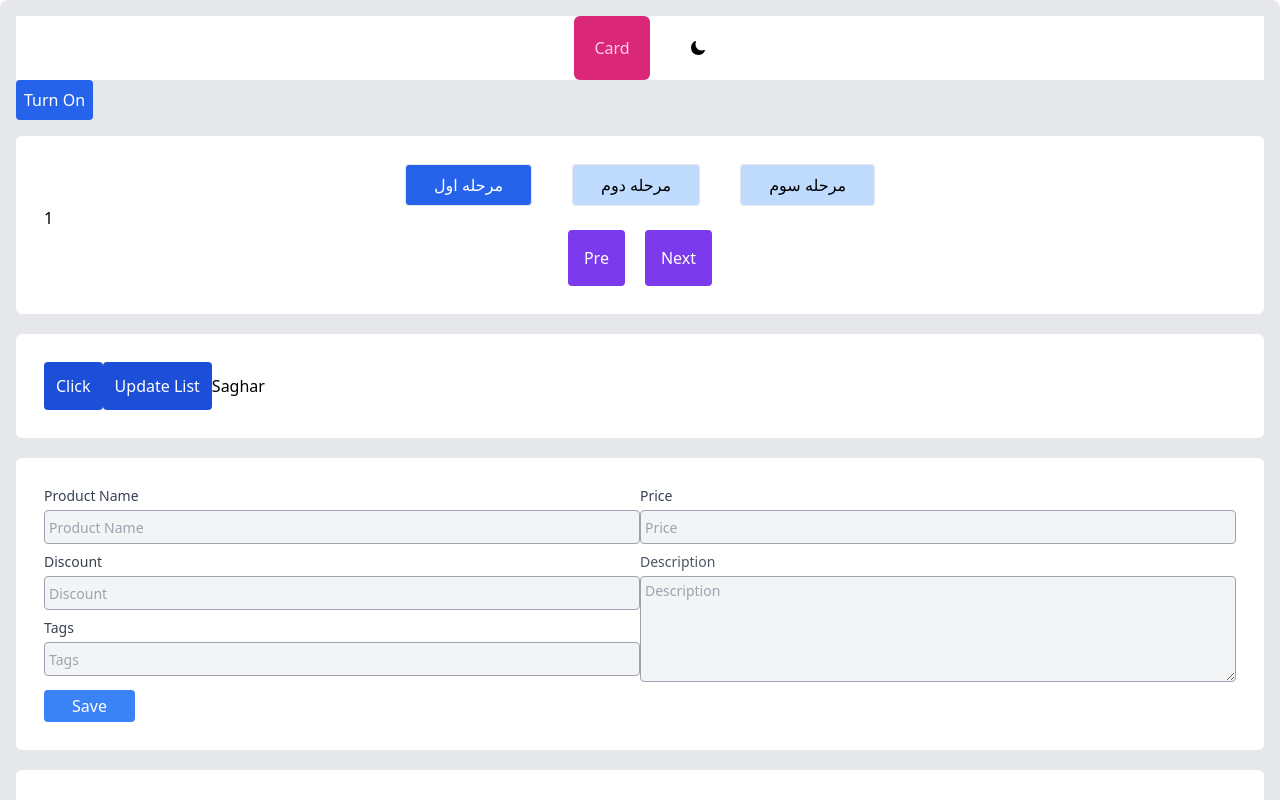
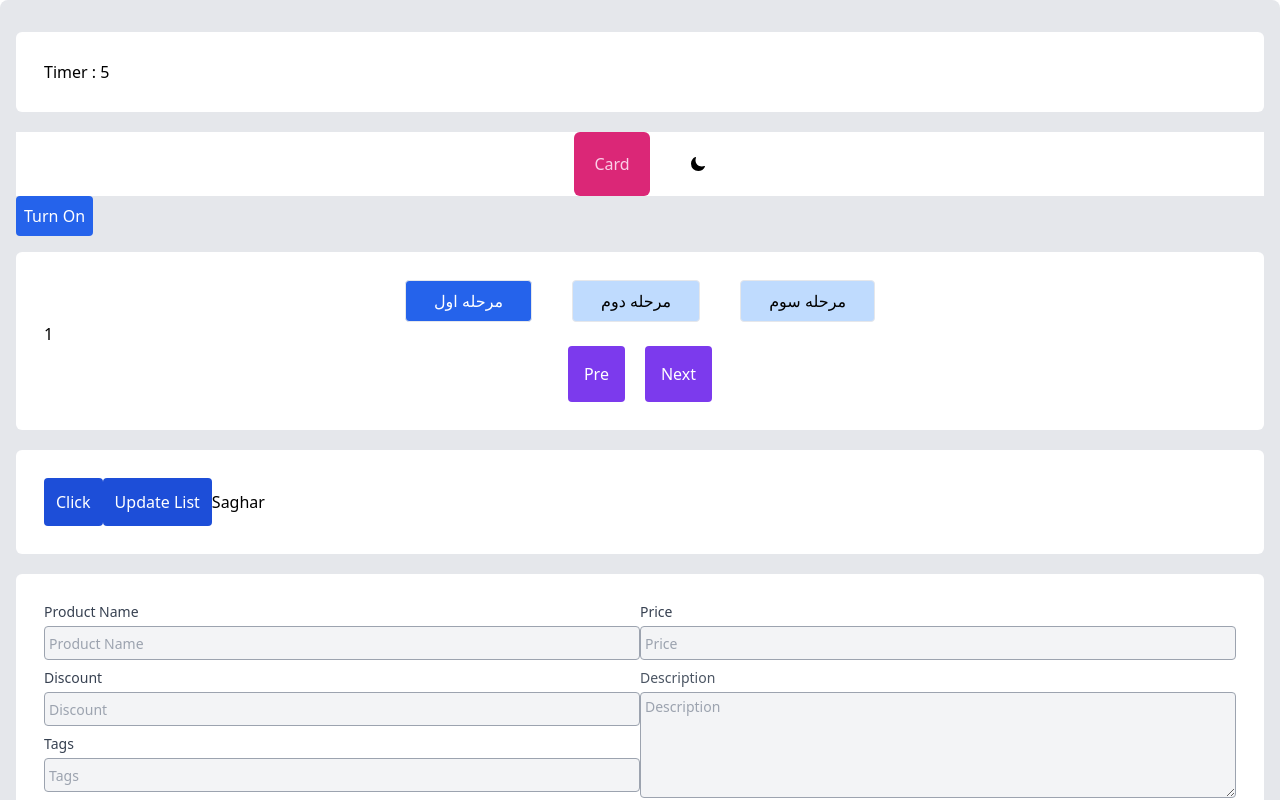
Before and after one commit to Saghar2002/react-exercise, a React (Vite) app: page / in a window 1280 px wide. Shown: the top 800 px of the page. Built offline with nearby package versions, Linux system fonts and the light colour scheme.

Commit message:
use useEffect to make timer...end of session 5 week 2

```diff
--- a/src/App.jsx
+++ b/src/App.jsx
@@ -5,6 +5,7 @@ import { List } from "./components/list/List";
 import { Form } from "./components/form/Form";
 import { ProductList } from "./components/productList/ProductList";
 import { Card } from "./components/common/Card";
+import { Timer } from "./components/timer/Timer";
 
 function App() {
 
@@ -14,6 +15,7 @@ function App() {
 
   return (
     <div className="bg-gray-200 rounded-lg p-4">
+      <Timer></Timer>
       {/* <div>helooo</div>
       <div>zeinabbb</div>
       <div>sagharrr</div> */}
--- /dev/null
+++ b/src/components/timer/Timer.jsx
@@ -0,0 +1,23 @@
+import { useEffect, useState } from "react"
+import { Card } from "../common/Card"
+
+export const Timer = () => {
+  const [time , setTime] = useState(0);
+  useEffect(() => {
+    console.log(time);
+
+    const interval = setInterval(() => {
+        setTime((prev) => prev + 1)
+    } , 1000);
+
+    return () => {
+        clearInterval(interval);
+    }
+  },[])
+
+  return (
+    <Card>
+        <p>Timer : {time} </p>
+    </Card>
+  )
+}
```
